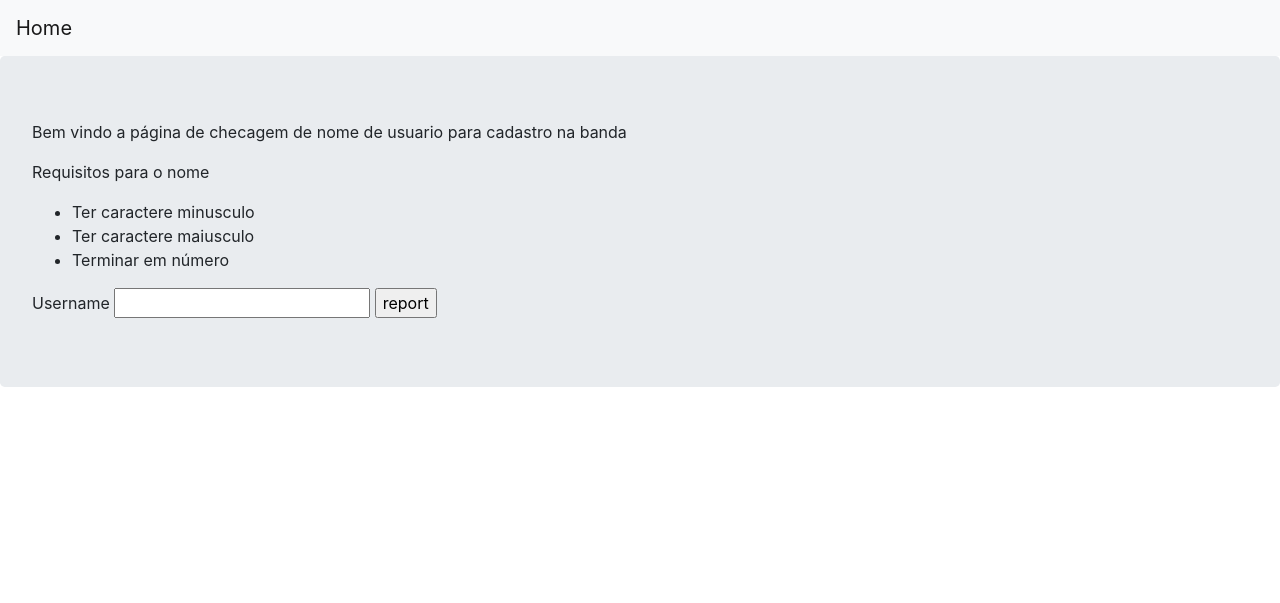
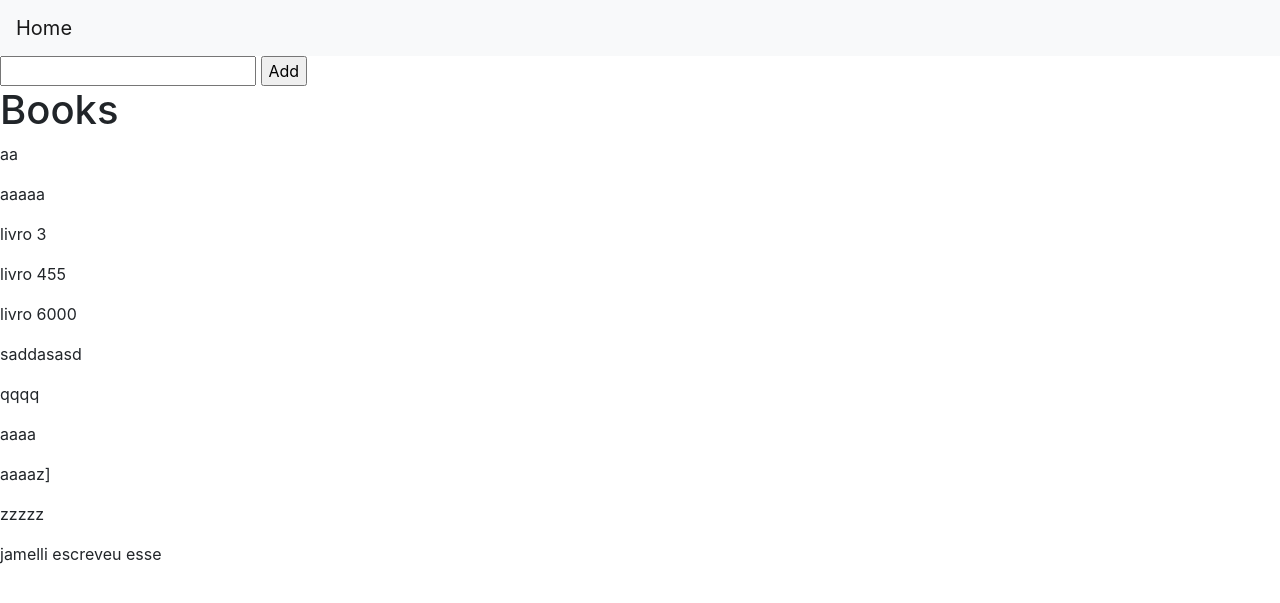
Before and after one commit to brunogeek9/book-manager, a Flask app: page / in a window 1280 px wide. Shown: the top 603 px of the page. Run offline with Flask 2, Linux system fonts and the light colour scheme; data comes from the database, SQL or seed files in the repository; both versions use the stored data as it was after the commit; some libraries are stand-ins or nearby versions.

Commit message:
initing crud books project

```diff
--- a/app/controllers/default.py
+++ b/app/controllers/default.py
@@ -1,22 +1,19 @@
+import os
+
 from app import app
+from app import db
 from flask import render_template, request
-@app.route("/")
-def index():
-    return render_template('index.html')
+from flask_sqlalchemy import SQLAlchemy
+class Book(db.Model):
+    title = db.Column(db.String(80), unique=True, nullable=False, primary_key=True)
+    def __repr__(self):
+        return "<Title: {}>".format(self.title)
 
-@app.route("/report")
-def report():
-    username = request.args.get('username')
-    contuc = 0
-    contlc = 0
-    for lt in username:
-        if lt.islower():
-            contlc = contlc+1
-    for lt in username:
-        if lt.isupper():
-            contuc = contuc+1
-    endn = username[-1].isdigit()
-    print(endn)
-    print(contlc)
-    print(contuc)
-    return render_template('report.html',username=username,contlc=contlc,contuc=contuc,endn=endn)
+@app.route("/", methods=["GET", "POST"])
+def home():
+    if request.form:
+        book = Book(title=request.form.get("title"))
+        db.session.add(book)
+        db.session.commit()
+    books = Book.query.all()
+    return render_template("home.html",books=books)
--- a/app/templates/base.html
+++ b/app/templates/base.html
@@ -9,7 +9,7 @@
 </head>
 <body>
     <nav class="navbar navbar-expand-sm navbar-light bg-light">
-        <a class="navbar-brand" href="{{url_for('index')}}">Home</a>
+        <a class="navbar-brand" href="{{url_for('home')}}">Home</a>
         <button class="navbar-toggler d-lg-none" type="button" data-toggle="collapse" data-target="#collapsibleNavId" aria-controls="collapsibleNavId"
             aria-expanded="false" aria-label="Toggle navigation">
             <span class="navbar-toggler-icon"></span>
--- a/templates/home.html
+++ b/app/templates/home.html
@@ -1,14 +1,13 @@
-<html>
-  <body>
+{% extends "base.html" %}
+{% block content %}
+
     <form method="POST" action="/">
       <input type="text" name="title">
       <input type="submit" value="Add">
     </form>
-
     <h1>Books</h1>
     {% for book in books %}
       <p>{{book.title}}</p>
     {% endfor %}
 
-  </body>
-</html>
+{% endblock %}
--- a/app/templates/index.html
+++ /dev/null
@@ -1,17 +0,0 @@
-{% extends "base.html" %}
-{% block content %}
-<div class="jumbotron">
-    <p>Bem vindo a página de checagem de nome de usuario para cadastro na banda</p>
-    <p>Requisitos para o nome</p>
-    <ul>
-        <li>Ter caractere minusculo</li>
-        <li>Ter caractere maiusculo</li>
-        <li>Terminar em número</li>
-    </ul>
-    <form action="{{url_for('report')}}">
-        <label for="username">Username</label>
-        <input type="text" name="username">
-        <input type="submit" value="report">
-    </form>
-</div>
-{% endblock %}
```
Also changed, not shown: app/__init__.py (+4 -6 lines), app/models/tables.py (deleted, +0 -12 lines), app/bookdatabase.db (added), 1 other file.
